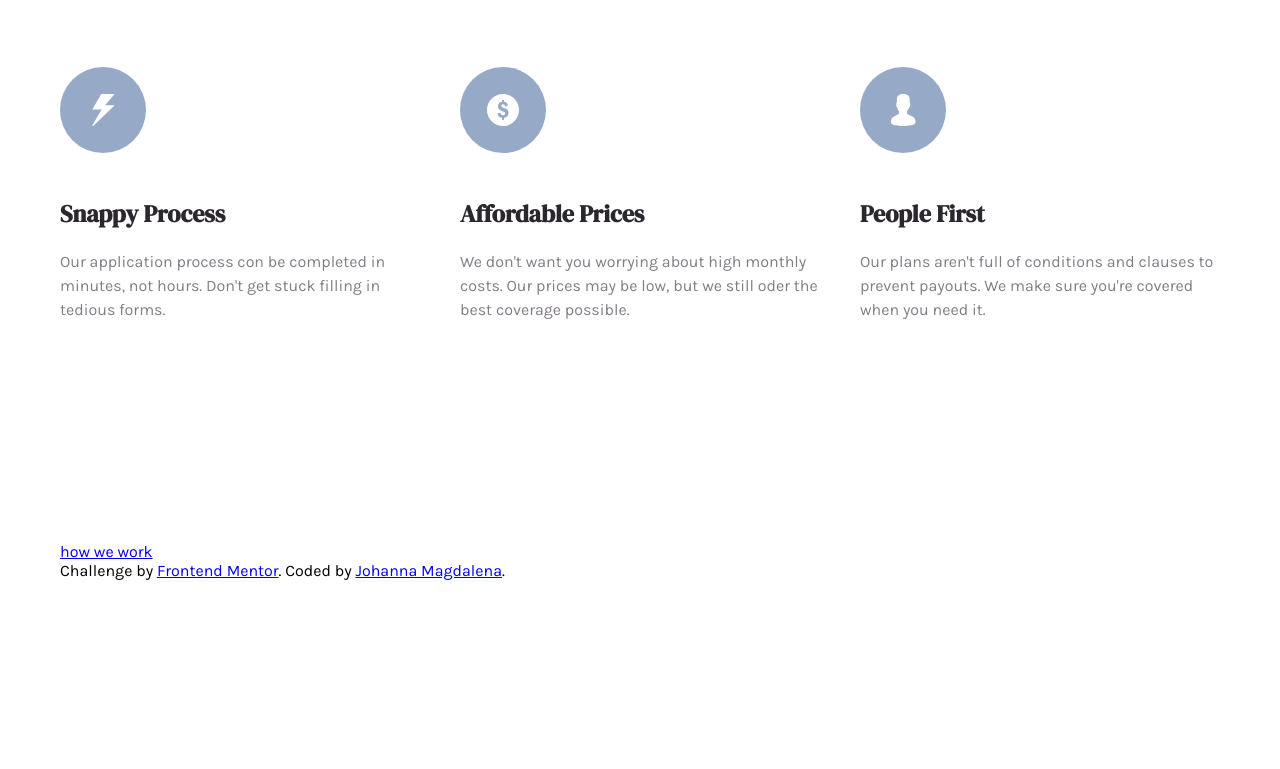
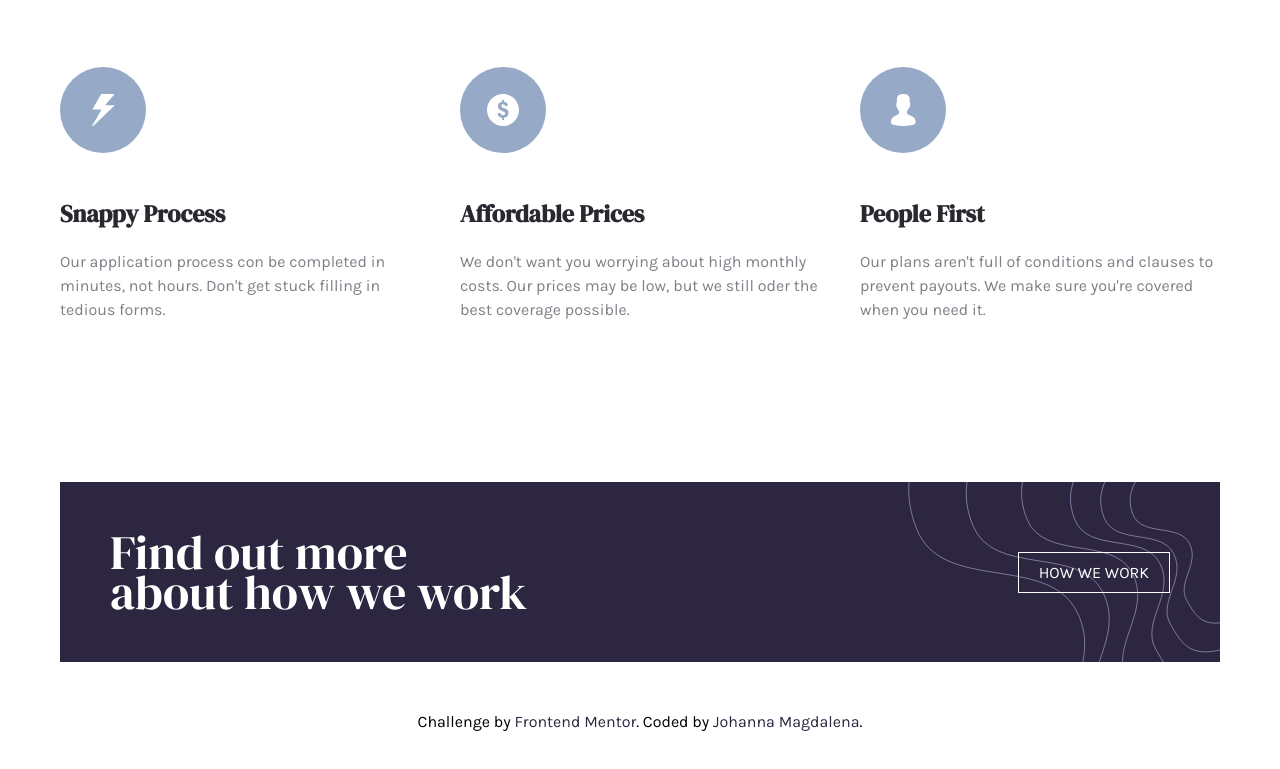
Before and after one commit to johannamag/frontendmentor-insure-landing-page, a plain HTML site: page index.html in a window 1280 px wide. Shown: the part 1045-1814 px from the top of the page. Before the commit the page ends 1655 px from the top, so only its background shows below. Drawn offline with Linux system fonts and the light colour scheme.

Commit message:
styled work section

```diff
--- a/style.css
+++ b/style.css
@@ -210,13 +210,14 @@ body {
   margin-bottom: 30px;
 }
 
-.hero-left > .btn {
+.btn {
   color: #fff;
   text-transform: uppercase;
   padding: 10px 20px;
   border: 1px solid #fff;
   background-color: var(--violet);
   cursor: pointer;
+  text-decoration: none;
   transition: all 0.4s ease-in-out;
 }
 
@@ -255,3 +256,46 @@ body {
   line-height: 24px;
   color: var(--gray-violet);
 }
+
+.works {
+  background: var(--violet);
+  margin-top: 100px;
+  margin-bottom: 50px;
+}
+
+.box {
+  display: flex;
+  align-items: center;
+  padding: 50px;
+  background-image: url("./media/bg-pattern-how-we-work-desktop.svg");
+  background-repeat: no-repeat;
+  background-size: contain;
+  background-position: right;
+}
+
+.box-heading {
+  font-size: 3rem;
+  line-height: 40px;
+  width: 40%;
+  font-weight: lighter;
+}
+
+.box-btn {
+  background-color: transparent;
+  margin-left: auto;
+}
+
+.attribution {
+  text-align: center;
+  margin-bottom: 80px;
+}
+
+.attribution > a {
+  text-decoration: none;
+  color: var(--violet);
+  transition: all 0.4s ease-in-out;
+}
+
+.attribution > a:hover {
+  color: var(--blue);
+}
```
